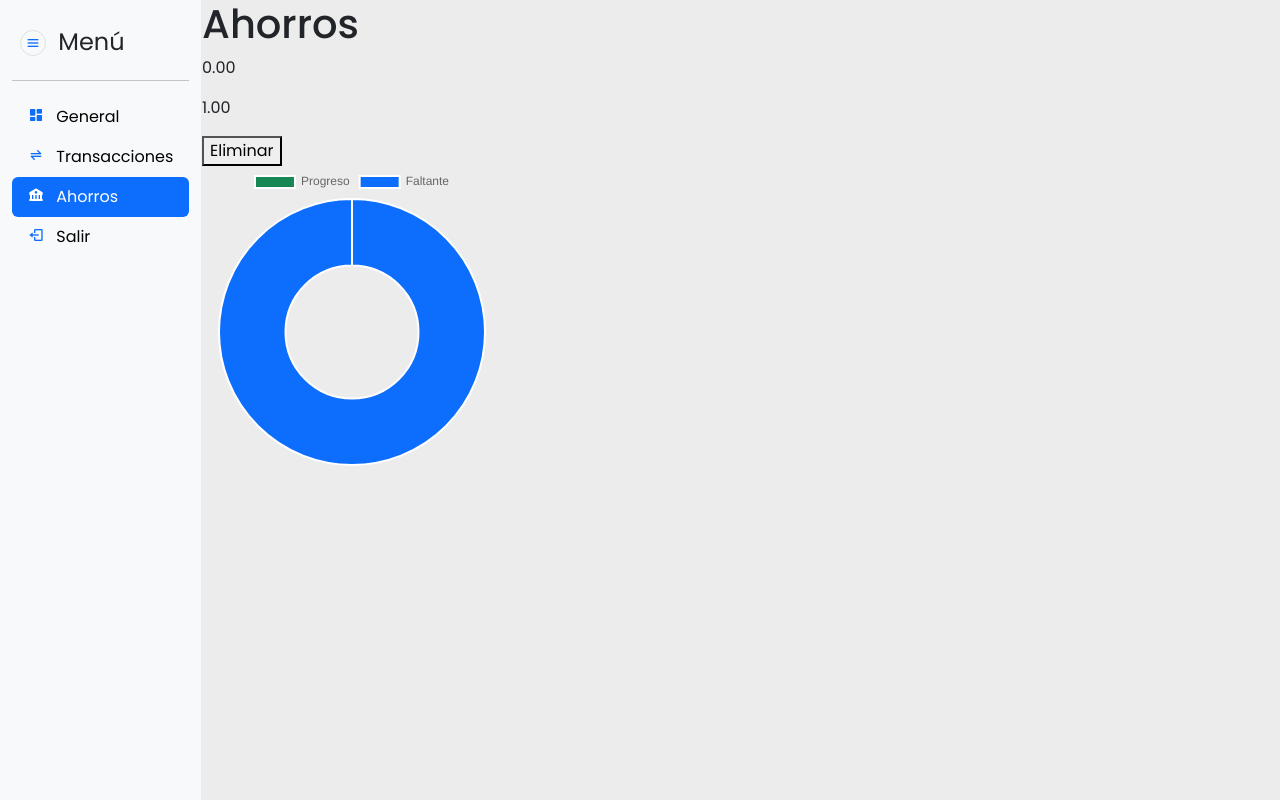
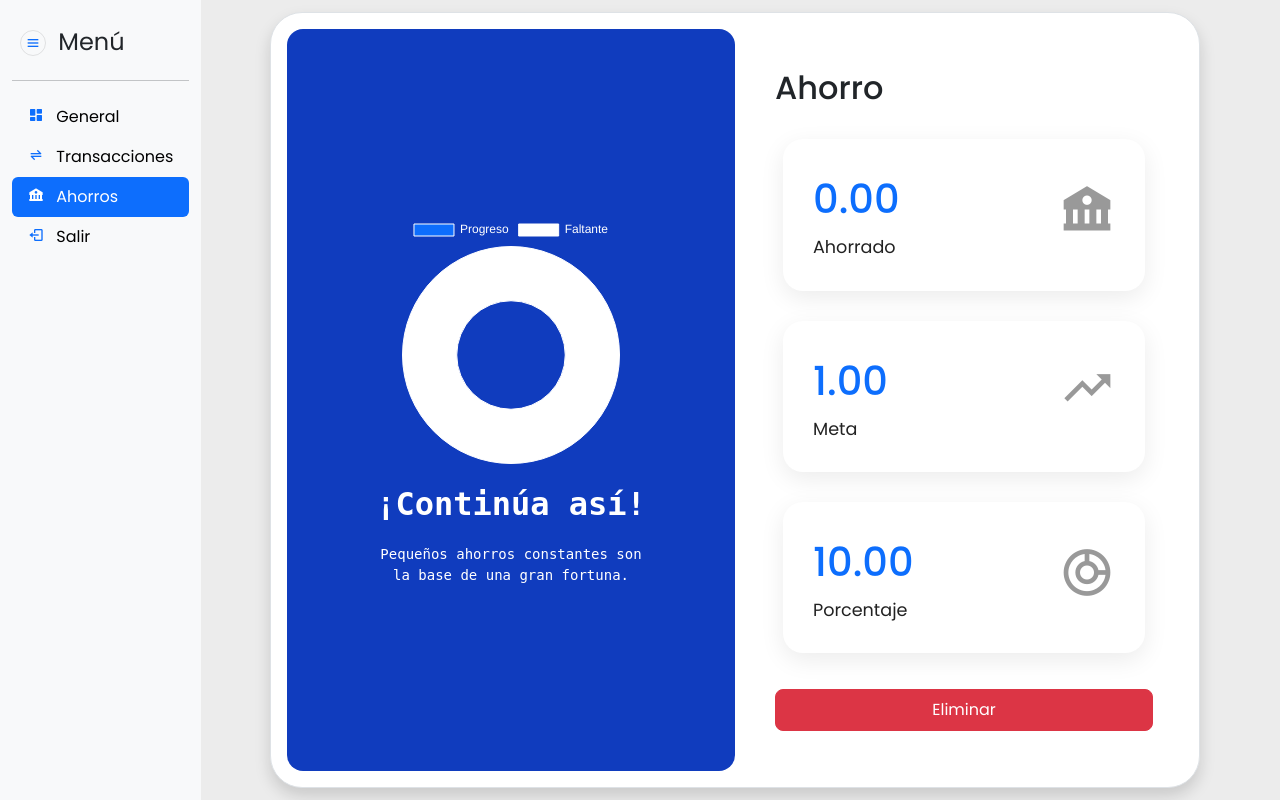
Before and after one commit to SantiagoArellano703/money-manager, a Django app: page /savings/ in a window 1280 px wide. Run offline with Django 4.2, Linux system fonts and the light colour scheme; a user stored in the database is signed in; tables that the repository leaves empty hold one stand-in row (values such as "Sample post"); some libraries are stand-ins or nearby versions.

Commit message:
feat: add styles on savings

```diff
--- a/finance/static/css/styles.css
+++ b/finance/static/css/styles.css
@@ -137,7 +137,7 @@ nav {
 	border-radius: 20px;
 }
 
-.card-box .card-new .numbers {
+.card-box .card-new .numbers, .card-box-col .card-new .numbers{
 	position: relative;
 	font-weight: 500;
 	font-size: 2.5rem;
@@ -234,6 +234,7 @@ nav {
 	padding: 30px;
 	display: flex;
 	align-items: center;
+	justify-content: space-between;
 	box-shadow: 0 7px 25px rgba(0, 0, 0, 0.08);
 	border-radius: 20px;
 }
@@ -304,6 +305,10 @@ nav {
 	cursor: pointer;
 }
 
+/*-----------------------------------*\
+  SAVINGS
+\*-----------------------------------*/
+
 
 /*-----------------------------------*\
   MEDIA QUERYS
--- a/finance/templates/savings.html
+++ b/finance/templates/savings.html
@@ -3,39 +3,104 @@
 {% block content %}
 	<script src="https://cdn.jsdelivr.net/npm/chart.js"></script>
 
-	<h1>Ahorros</h1>
+	<div class="container d-flex justify-content-center align-items-center min-vh-100 login-section">
+
+		<div class="row border rounded-5 p-3 bg-white shadow box-area">
+
+			<div class="col-md-6 rounded-4 d-flex justify-content-center align-items-center flex-column decoration-box">
+				<div class="featured-image mb-3" style="width: 250px">
+					{% if saving == None %}
+						<img src="/static/images/pig-home.png" class="img-fluid" alt="login" style="width: 250px;">
+					{% else %}
+						<canvas id="myChart"></canvas>
+					{% endif %}
+				</div>
+				<p class="text-white fs-2">¡Continúa así!</p>
+				<small class="text-white text-wrap text-center">Pequeños ahorros constantes son la base de una gran fortuna.</small>
+			</div>
+
+			<div class="col-md-6 form-box">
+				<div class="row align-items-center">
+					<div class="header-text mb-1">
+						<h2>Ahorro</h2>
+					</div>
 
 					{% if saving == None %}
-		<p>No tienes ahorros aún</p>
+						<span class="mb-2" style="font-size: 1.1rem">No tienes ahorros aún</span>
+
+						<p style="font-size: 1.1rem">
+							Comienza un plan de ahorros, así alcanzarás tus metas financieras de una forma más sencilla. Elige la meta a la que quieres llegar y el porcentaje de tus ingresos que deseas invertir. ¡Comienza ya!
+						</p>
 
 						<form action="{% url 'create_saving' %}" method="GET">
 							{% csrf_token %}
-			<button>Crear</button>
+							<div class="input-group mt-3">
+								<button class="btn btn-lg btn-primary w-100 fs-6">Crear</button>
+							</div>
 						</form>
+					{% else %}
 
-	{% else %}
-		<p>{{saving.current_value}}</p>
-		<p>{{saving.goal}}</p>
+						<div class="card-box-col">
+							<div class="card-new">
+								<div>
+									<div class="numbers">{{saving.current_value}}</div>
+									<div class="card-name">Ahorrado</div>
+								</div>
+
+								<div class="icon-bx">
+									<i class="bx bxs-bank"></i>
+								</div>
+							</div>
+
+							<div class="card-new">
+								<div>
+									<div class="numbers">{{saving.goal}}</div>
+									<div class="card-name">Meta</div>
+								</div>
+
+								<div class="icon-bx">
+									<i class="bx bx-trending-up"></i>
+								</div>
+							</div>
+
+							{% if saving.current_value != saving.goal %}
+								<div class="card-new">
+									<div>
+										<div class="numbers">{{saving.percentage}}</div>
+										<div class="card-name">Porcentaje</div>
+									</div>
+
+									<div class="icon-bx">
+										<i class="bx bx-doughnut-chart"></i>
+									</div>
+								</div>
+
+							{% endif %}
+						</div>
 
 						{% if saving.current_value == saving.goal %}
-			<p>Felicitaciones, alcanzaste la meta de ahorro</p>
+							<span class="mb-2 mt-1" style="font-size: 1.1rem">Felicitaciones, alcanzaste la meta de ahorro</span>
 
 							<form action="{% url 'delete_saving' 1 %}" method="POST">
 								{% csrf_token %}
-				<button>Utilizar</button>
+								<div class="input-group mt-3">
+									<button class="btn btn-lg btn-primary w-100 fs-6">Usar</button>
+								</div>
 							</form>
 						{% endif %}
 
 						<form action="{% url 'delete_saving' 0 %}" method="POST">
 							{% csrf_token %}
-			<button>Eliminar</button>
+							<div class="input-group mt-3">
+								<button class="btn btn-lg btn-danger w-100 fs-6">Eliminar</button>
+							</div>
 						</form>
+
 					{% endif %}
-
-	<div style="width: 300px">
-		<canvas id="myChart"></canvas>
 				</div>
-
+			</div>
+		</div>
+	</div>
 
 	<script>
 		const ctx = document.getElementById('myChart');
@@ -49,9 +114,19 @@
 				labels: ['Progreso', 'Faltante'],
 				datasets: [{
 					data: [percentage_completed, remaining],
-					backgroundColor: ['rgb(25, 135, 84)','rgba(13, 110, 253, 1)'],
-
+					backgroundColor: ['rgba(13, 110, 253, 1)', 'rgba(255, 255, 255, 1)'],
+					borderWidth: 1,
+					borderColor: ['rgb(255, 255, 255)']
 				}]
+			},
+			options: {
+				plugins: {
+					legend: {
+					  	labels: {
+					  		color: ['rgb(255, 255, 255)']
+					  	}
+					}
+				}
 			}
 
 		});
--- a/finance/templates/signin.html
+++ b/finance/templates/signin.html
@@ -8,7 +8,7 @@
 	<link rel="stylesheet" href="{% static 'css/bootstrap.min.css' %}">
 	<link rel="stylesheet" href="{% static 'css/styles.css' %}">
 </head>
-<body class="ogin">
+<body class="login">
 
 	<div class="container d-flex justify-content-center align-items-center min-vh-100 login-section">
 
```
Lines whose indentation alone changed are shown as unchanged.
